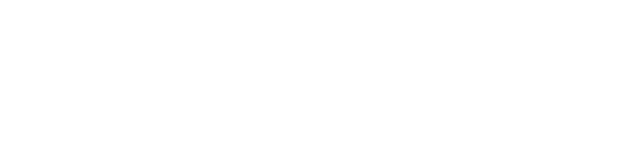
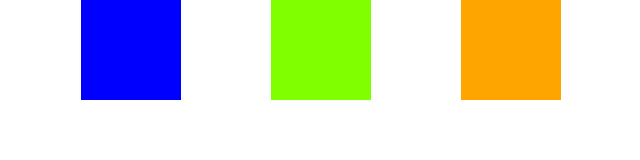
Before and after one commit to mattialicausi/js-fizzbuzz, a plain HTML site: page index.html in a window 1280 px wide. Shown: the whole page, without its empty margins (1-641 px from the left). Drawn offline with nearby package versions, Linux system fonts and the light colour scheme.

Commit message:
preparo style in css da inserire nei box attraverso js

```diff
--- a/css/style.css
+++ b/css/style.css
@@ -0,0 +1,17 @@
+.col-2 div{
+    height: 100px;
+    width: 100px;
+    color: white;
+}
+
+.mybox-fizz{
+    background-color: blue;
+}
+
+.mybox-buzz{
+    background-color: chartreuse;
+}
+
+.mybox-fizzbuzz{
+    background-color: orange;
+}
--- a/index.html
+++ b/index.html
@@ -10,6 +10,23 @@
 </head>
 <body>
 
+    <div class="container">
+        <div class="row">
+            <div class="col-2">
+                <div class="mybox-fizz"></div>
+            </div>
+
+            <div class="col-2">
+                <div class="mybox-buzz"></div>
+            </div>
+
+            <div class="col-2">
+               <div class="mybox-fizzbuzz"></div>
+            </div>
+        </div>
+    </div>
+
+
     <script src="js/script.js"></script>
 </body>
 </html>
```
